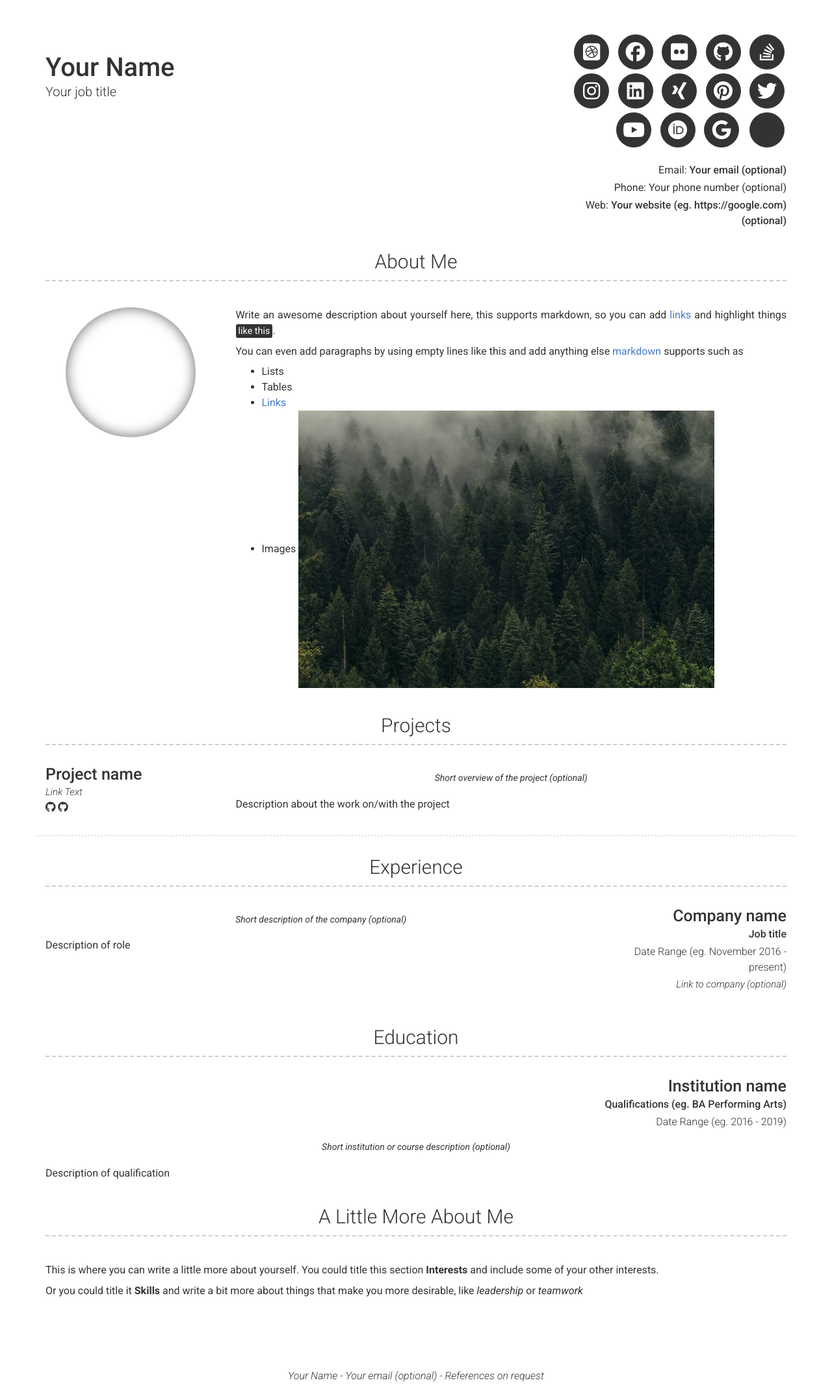
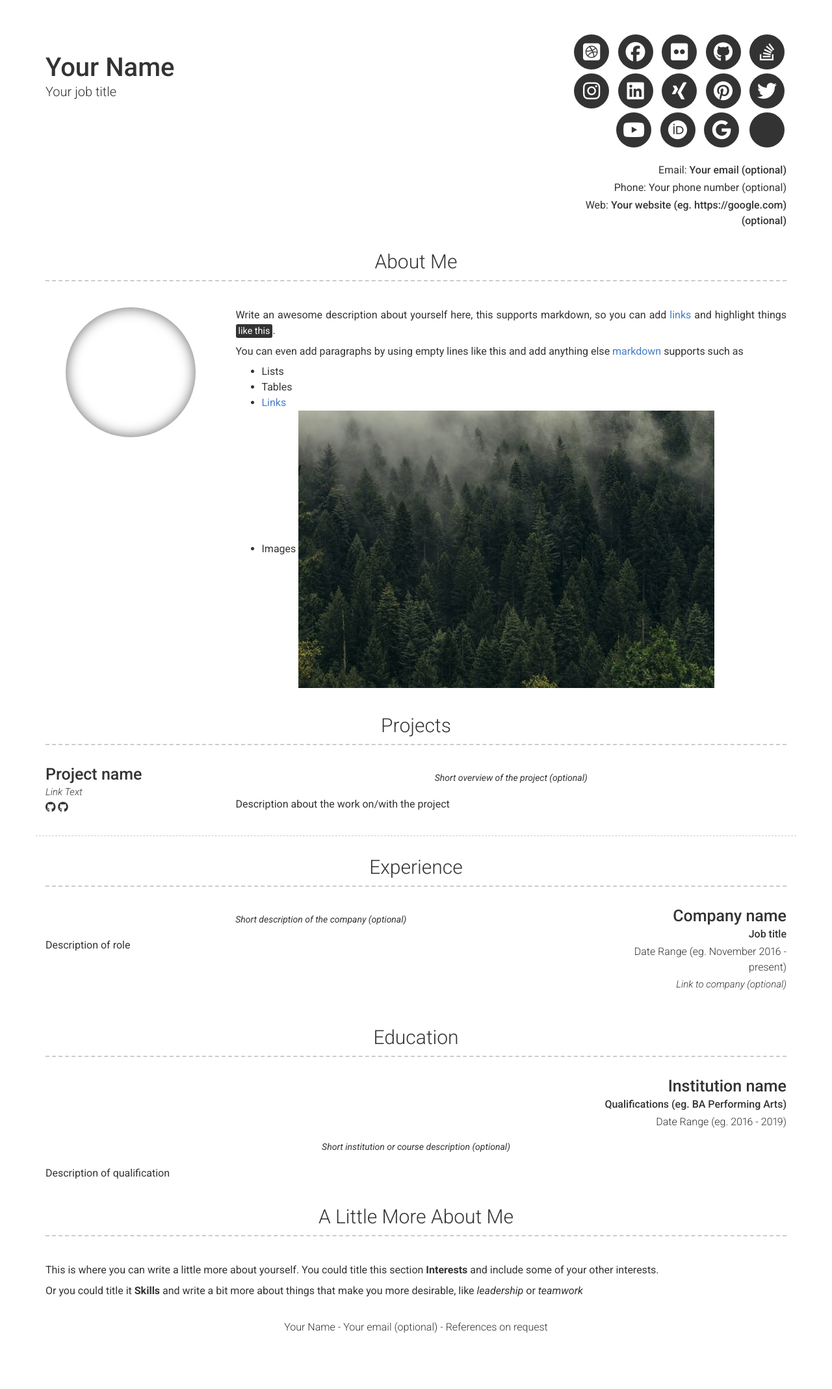
Before and after one commit to mo-shakiba/intCV, a Jekyll site: the page built from index.md, in a window 1280 px wide. Shown: the whole page at 65% size. Built offline with Jekyll 4.4.1, drawn with Linux system fonts in a browser that asks for light colours; after the commit the page ends 2063 px from its top, so only the background shows below that.

Commit message:
Update modern-resume-theme.scss

```diff
--- a/_sass/modern-resume-theme.scss
+++ b/_sass/modern-resume-theme.scss
@@ -148,18 +148,16 @@
 }
 
 .footer-container {
-  margin-top:100px;
+  margin-top:25px;
 }
 
 .footer-container p {
   text-align: center;
-  font-style: italic;
   font-weight: 300;
 }
 
 .footer-container a {
   color: inherit;
-  font-style: italic;
   font-weight: 300;
 }
 
```
